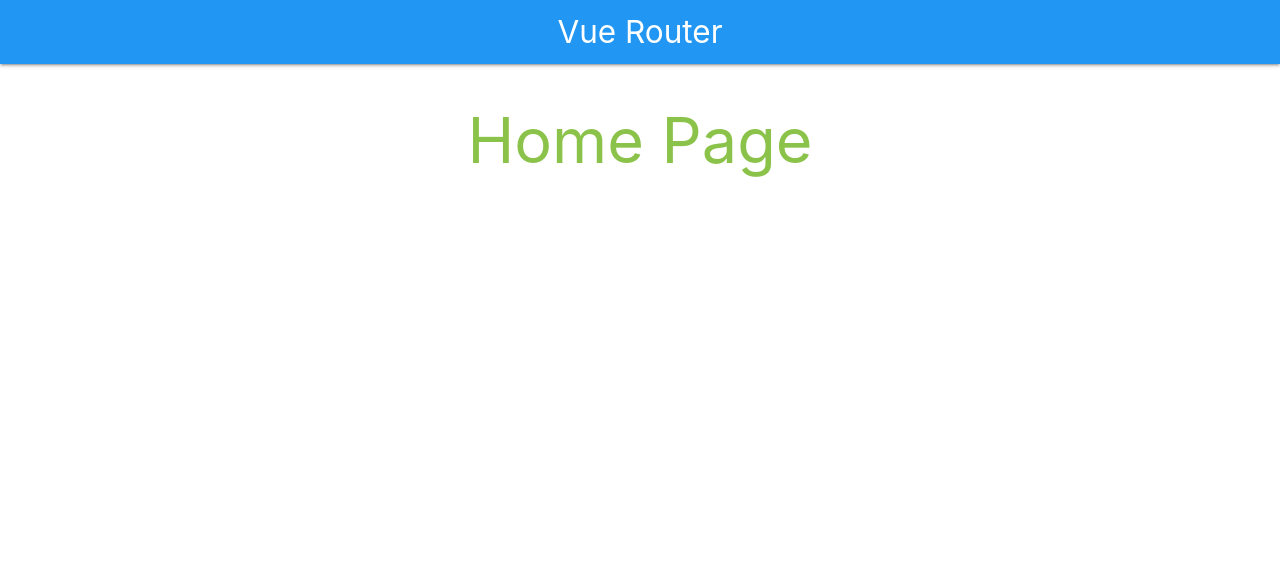
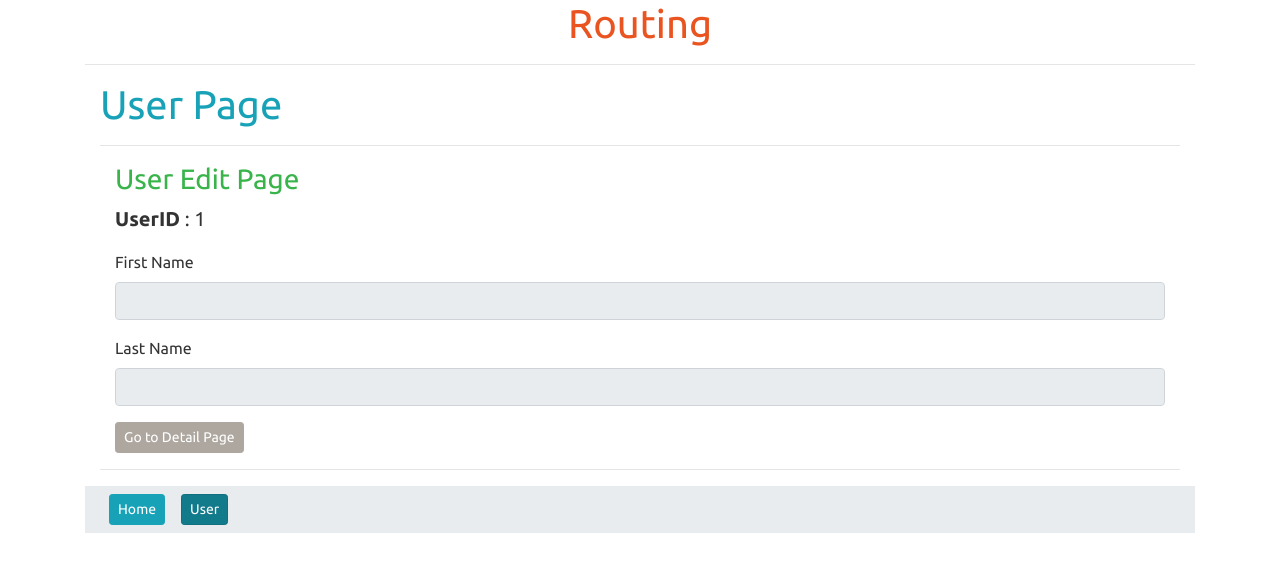
Before and after one commit to nil1729/vuejs-demo, a Vue app in the folder vue-noob-router/: page /user/1/edit in a window 1280 px wide. Shown: the top 572 px of the page. Built offline with nearby package versions, Linux system fonts and the light colour scheme.

Commit message:
add Router

```diff
--- a/vue-noob-router/public/index.html
+++ b/vue-noob-router/public/index.html
@@ -8,7 +8,7 @@
 		<title><%= htmlWebpackPlugin.options.title %></title>
 		<link
 			rel="stylesheet"
-			href="https://cdnjs.cloudflare.com/ajax/libs/materialize/1.0.0/css/materialize.min.css"
+			href="https://bootswatch.com/4/united/bootstrap.min.css"
 		/>
 	</head>
 	<body>
--- a/vue-noob-router/src/App.vue
+++ b/vue-noob-router/src/App.vue
@@ -1,17 +1,16 @@
 <template>
-  <div id="app">
-    <app-navbar />
+  <div class="container">
+    <h1 class="text-center text-primary">Routing</h1>
+    <hr class="my-3" />
+    <router-view name="navbar-top" />
     <router-view />
+    <router-view name="navbar-bottom" />
   </div>
 </template>
 
 <script>
-import Navbar from "@/components/layouts/Navbar";
 export default {
   name: "App",
-  components: {
-    appNavbar: Navbar
-  }
 };
 </script>
 
--- /dev/null
+++ b/vue-noob-router/src/components/User/UserDetail.vue
@@ -0,0 +1,42 @@
+<template>
+  <div class="container">
+    <h3 class="text-success">User Detail Page</h3>
+    <p class="lead">
+      <span class="font-weight-bold">UserID</span>
+      {{': '}}{{$route.params.id}}
+    </p>
+    <p class="lead">
+      <span class="font-weight-bold">Name</span>
+      {{': '}}{{ details[$route.params.id] }}
+    </p>
+    <button @click="goToEditPage" class="btn btn-sm btn-danger">Edit User</button>
+  </div>
+</template>
+
+<script>
+export default {
+  name: "UserDetail",
+  data() {
+    return {
+      details: ["", "Nilanjan Deb", "John Doe", "Lorem Ipsum", "Brad Jones"],
+    };
+  },
+  methods: {
+    goToEditPage() {
+      this.$router.push({
+        name: "userEdit",
+        params: {
+          id: this.$route.params.id,
+        },
+        query: {
+          fname: this.details[this.$route.params.id].split(" ")[0],
+          lname: this.details[this.$route.params.id].split(" ")[1],
+        },
+      });
+    },
+  },
+};
+</script>
+
+<style>
+</style>
--- /dev/null
+++ b/vue-noob-router/src/components/User/UserEdit.vue
@@ -0,0 +1,37 @@
+<template>
+  <div class="container">
+    <h3 class="text-success">User Edit Page</h3>
+    <p class="lead">
+      <span class="font-weight-bold">UserID</span>
+      {{': '}}{{$route.params.id}}
+    </p>
+    <div class="form-group">
+      <fieldset>
+        <label class="control-label">First Name</label>
+        <input class="form-control" readonly :value="$route.query.fname" />
+      </fieldset>
+    </div>
+    <div class="form-group">
+      <fieldset>
+        <label class="control-label">Last Name</label>
+        <input class="form-control" readonly :value="$route.query.lname" />
+      </fieldset>
+    </div>
+    <router-link
+      :to="{name: 'userDetail', params: {id: $route.params.id}}"
+      class="btn btn-sm btn-secondary"
+    >Go to Detail Page</router-link>
+  </div>
+</template>
+
+<script>
+export default {
+  name: "UserEditPage",
+};
+</script>
+
+<style>
+input {
+  box-shadow: none !important;
+}
+</style>
--- /dev/null
+++ b/vue-noob-router/src/components/User/UserStart.vue
@@ -0,0 +1,26 @@
+<template>
+  <div class="container">
+    <h3 class="text-success">List of Users</h3>
+    <ul class="list-group">
+      <router-link
+        v-for="i in 4"
+        :key="i"
+        tag="li"
+        :to="{ name: 'userDetail', params: {id: i} }"
+        class="list-group-item"
+        style="cursor: pointer"
+      >
+        <a>User {{ i }}</a>
+      </router-link>
+    </ul>
+  </div>
+</template>
+
+<script>
+export default {
+  name: "UserStart",
+};
+</script>
+
+<style>
+</style>
--- a/vue-noob-router/src/components/layouts/Navbar.vue
+++ b/vue-noob-router/src/components/layouts/Navbar.vue
@@ -1,16 +1,26 @@
 <template>
-  <nav>
-    <div class="nav-wrapper blue">
-      <router-link to="/" class="brand-logo center">Vue Router</router-link>
+  <nav class="my-3 navbar navbar-expand-lg navbar-light bg-light">
+    <div class="collapse navbar-collapse">
+      <ul class="navbar-nav mr-auto">
+        <li class="nav-item active">
+          <router-link active-class="active" exact to="/" class="btn btn-sm btn-info mx-2">Home</router-link>
+        </li>
+        <li class="nav-item active">
+          <router-link active-class="active" to="/user" class="btn btn-sm btn-info mx-2">User</router-link>
+        </li>
+      </ul>
     </div>
   </nav>
 </template>
 
 <script>
 export default {
-  name: "AppNavbar"
+  name: "AppNavbar",
 };
 </script>
 
 <style>
+.btn {
+  box-shadow: none !important;
+}
 </style>
--- /dev/null
+++ b/vue-noob-router/src/components/pages/404.vue
@@ -0,0 +1,15 @@
+<template>
+  <div class="container text-center">
+    <div class="display-4 text-info">Page Not Found</div>
+    <p class="lead">The page you are looking for does not exist</p>
+    <hr class="my-2" />
+    <router-link to="/" class="btn btn-sm btn-warning">Go Back</router-link>
+  </div>
+</template>
+
+<script>
+export default {};
+</script>
+
+<style>
+</style>
--- a/vue-noob-router/src/components/pages/About.vue
+++ b/vue-noob-router/src/components/pages/About.vue
@@ -1,12 +1,18 @@
 <template>
   <div class="container center">
     <h1 class="light-green-text">About Page</h1>
+    <button @click="goToHome" class="btn">Go to Home</button>
   </div>
 </template>
 
 <script>
 export default {
-  name: "AppHome"
+  name: "AppHome",
+  methods: {
+    goToHome() {
+      this.$router.push("/");
+    },
+  },
 };
 </script>
 
--- a/vue-noob-router/src/components/pages/Home.vue
+++ b/vue-noob-router/src/components/pages/Home.vue
@@ -1,12 +1,16 @@
 <template>
-  <div class="container center">
-    <h1 class="light-green-text">Home Page</h1>
+  <div class="container">
+    <hr class="mb-3" />
+    <h1 class="text-success">Home Page</h1>
+    <p
+      class="lead"
+    >Lorem ipsum dolor sit amet, consectetur adipisicing elit. Molestiae ab quidem quibusdam tempore voluptas consectetur temporibus eligendi tenetur maiores. Repellat adipisci minus sed doloribus voluptatibus nesciunt error non! Tempore delectus, assumenda quod ratione nisi suscipit eum consequuntur quisquam voluptate repellendus.</p>
   </div>
 </template>
 
 <script>
 export default {
-  name: "AppHome"
+  name: "AppHome",
 };
 </script>
 
--- /dev/null
+++ b/vue-noob-router/src/components/pages/User.vue
@@ -0,0 +1,27 @@
+<template>
+  <div class="container">
+    <h1 class="text-info">User Page</h1>
+    <hr class="my-3" />
+    <router-view />
+    <hr class="my-3" />
+  </div>
+</template>
+
+<script>
+export default {
+  name: "User",
+  watch: {
+    $route() {
+      this.id = this.$route.params.id;
+    },
+  },
+  computed: {
+    user() {
+      return this.names[this.$route.params.id];
+    },
+  },
+};
+</script>
+
+<style>
+</style>
--- a/vue-noob-router/src/main.js
+++ b/vue-noob-router/src/main.js
@@ -8,6 +8,7 @@ Vue.use(VueRouter);
 
 const router = new VueRouter({
 	routes,
+	mode: 'history',
 });
 
 new Vue({
--- a/vue-noob-router/src/routes.js
+++ b/vue-noob-router/src/routes.js
@@ -1,12 +1,45 @@
 import Home from '@/components/pages/Home.vue';
-import About from '@/components/pages/About.vue';
+// import About from '@/components/pages/About.vue';
+import User from '@/components/pages/User.vue';
+import UserStart from '@/components/User/UserStart.vue';
+import UserDetail from '@/components/User/UserDetail.vue';
+import UserEdit from '@/components/User/UserEdit.vue';
+import Navbar from '@/components/layouts/Navbar.vue';
+import NotFound from '@/components/pages/404.vue';
 export const routes = [
 	{
 		path: '/',
 		component: Home,
+		components: {
+			default: Home,
+			'navbar-top': Navbar,
+		},
 	},
 	{
-		path: '/about',
-		component: About,
+		path: '/user',
+		children: [
+			{
+				path: '',
+				component: UserStart,
+			},
+			{
+				path: ':id',
+				component: UserDetail,
+				name: 'userDetail',
+			},
+			{
+				path: ':id/edit',
+				component: UserEdit,
+				name: 'userEdit',
+			},
+		],
+		components: {
+			default: User,
+			'navbar-bottom': Navbar,
+		},
+	},
+	{
+		path: '*',
+		component: NotFound,
 	},
 ];
```
